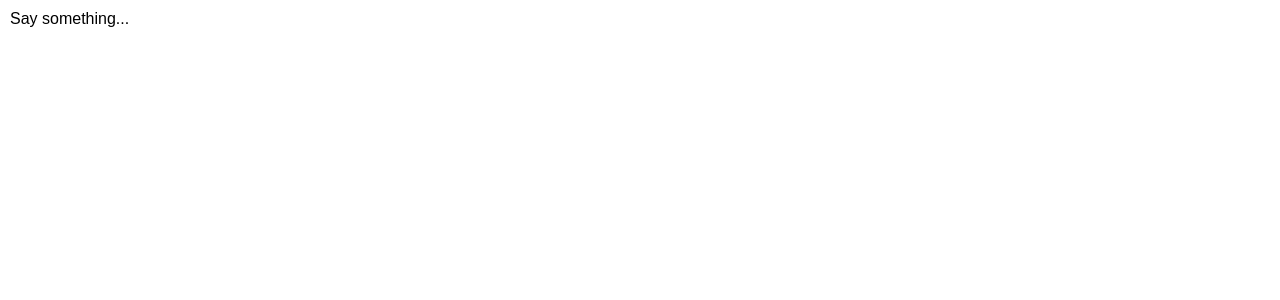
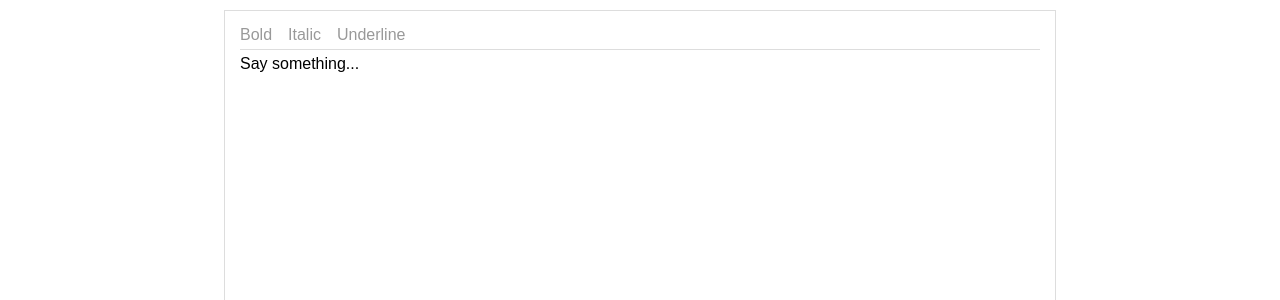
Before and after one commit to noiron/react-draft-editor, a React (Create React App) app: page / in a window 1280 px wide. Shown: the top 300 px of the page. Built offline with nearby package versions, Linux system fonts and the light colour scheme.

Commit message:
add toolbar

```diff
--- a/src/components/MyEditor.css
+++ b/src/components/MyEditor.css
@@ -1,3 +1,26 @@
 .Editor-root {
-    padding: 10px;
+    padding: 15px;
+    background: #fff;
+    border: 1px solid #ddd;
+    font-size: 16px;
+    margin: 10px auto;
+    width: 800px;
+    min-height: 400px;
 }
+
+.Editor-toolbar {
+    padding-bottom: 5px;
+    margin-bottom: 5px;
+    border-bottom: 1px solid #ddd;
+}
+
+.Editor-styleButton {
+    color: #999;
+    cursor: pointer;
+    margin-right: 16px;
+    display: inline-block;
+}
+
+.Editor-activeButton {
+    color: #5890ff;
+}
--- a/src/components/MyEditor.js
+++ b/src/components/MyEditor.js
@@ -1,5 +1,6 @@
 import React from 'react';
-import { Editor, EditorState } from 'draft-js';
+import { Editor, EditorState, RichUtils } from 'draft-js';
+import Toolbar from './Toolbar';
 
 import './MyEditor.css';
 
@@ -12,9 +13,19 @@ class MyEditor extends React.Component {
         this.onChange = editorState => this.setState({ editorState });
     }
 
+    toggleInlineStyle = inlineStyle => {
+        this.onChange(
+            RichUtils.toggleInlineStyle(this.state.editorState, inlineStyle)
+        );
+    }
+
     render() {
         return (
             <div className="Editor-root">
+                <Toolbar
+                    editorState={this.state.editorState}
+                    onToggle={this.toggleInlineStyle}
+                />
                 <Editor
                     editorState={this.state.editorState}
                     onChange={this.onChange}
--- /dev/null
+++ b/src/components/StyleButton.js
@@ -0,0 +1,24 @@
+import React, { Component } from 'react';
+
+export default class StyleButton extends Component {
+    constructor() {
+        super();
+        this.onToggle = e => {
+            e.preventDefault();
+            this.props.onToggle(this.props.style);
+        };
+    }
+
+    render() {
+        let className = 'Editor-styleButton';
+        if (this.props.active) {
+            className += ' Editor-activeButton';
+        }
+
+        return (
+            <span className={className} onMouseDown={this.onToggle}>
+                {this.props.label}
+            </span>
+        )
+    }
+}
--- /dev/null
+++ b/src/components/Toolbar.js
@@ -0,0 +1,28 @@
+import React from 'react';
+import StyleButton from './StyleButton';
+
+const INLINE_STYLES = [
+    { label: 'Bold', style: 'BOLD' },
+    { label: 'Italic', style: 'ITALIC' },
+    { label: 'Underline', style: 'UNDERLINE' }
+];
+
+const Toolbar = props => {
+    const currentStyle = props.editorState.getCurrentInlineStyle();
+
+    return (
+        <div className="Editor-toolbar">
+            {INLINE_STYLES.map(type => (
+                <StyleButton
+                    key={type.label}
+                    active={currentStyle.has(type.style)}
+                    label={type.label}
+                    onToggle={props.onToggle}
+                    style={type.style}
+                />
+            ))}
+        </div>
+    );
+};
+
+export default Toolbar;
```
